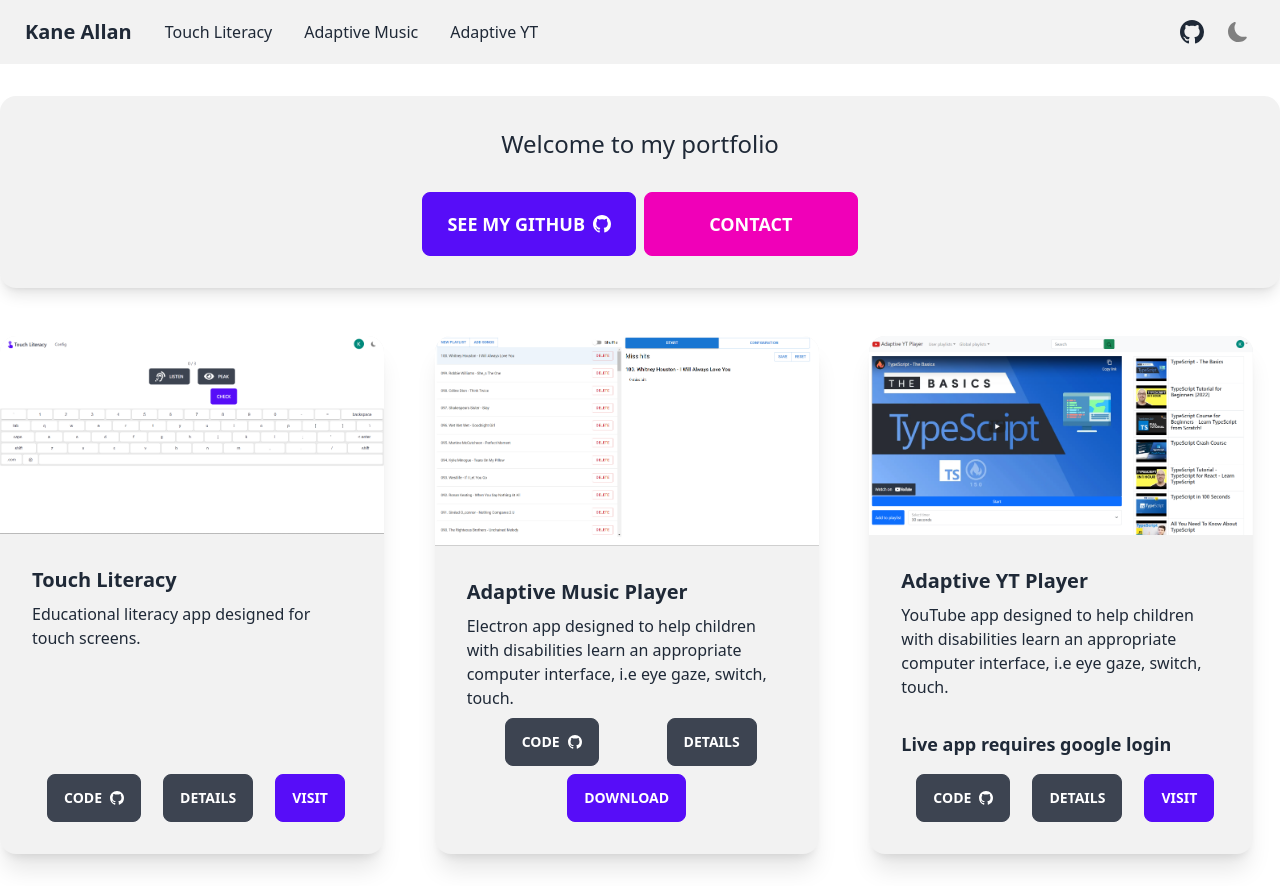
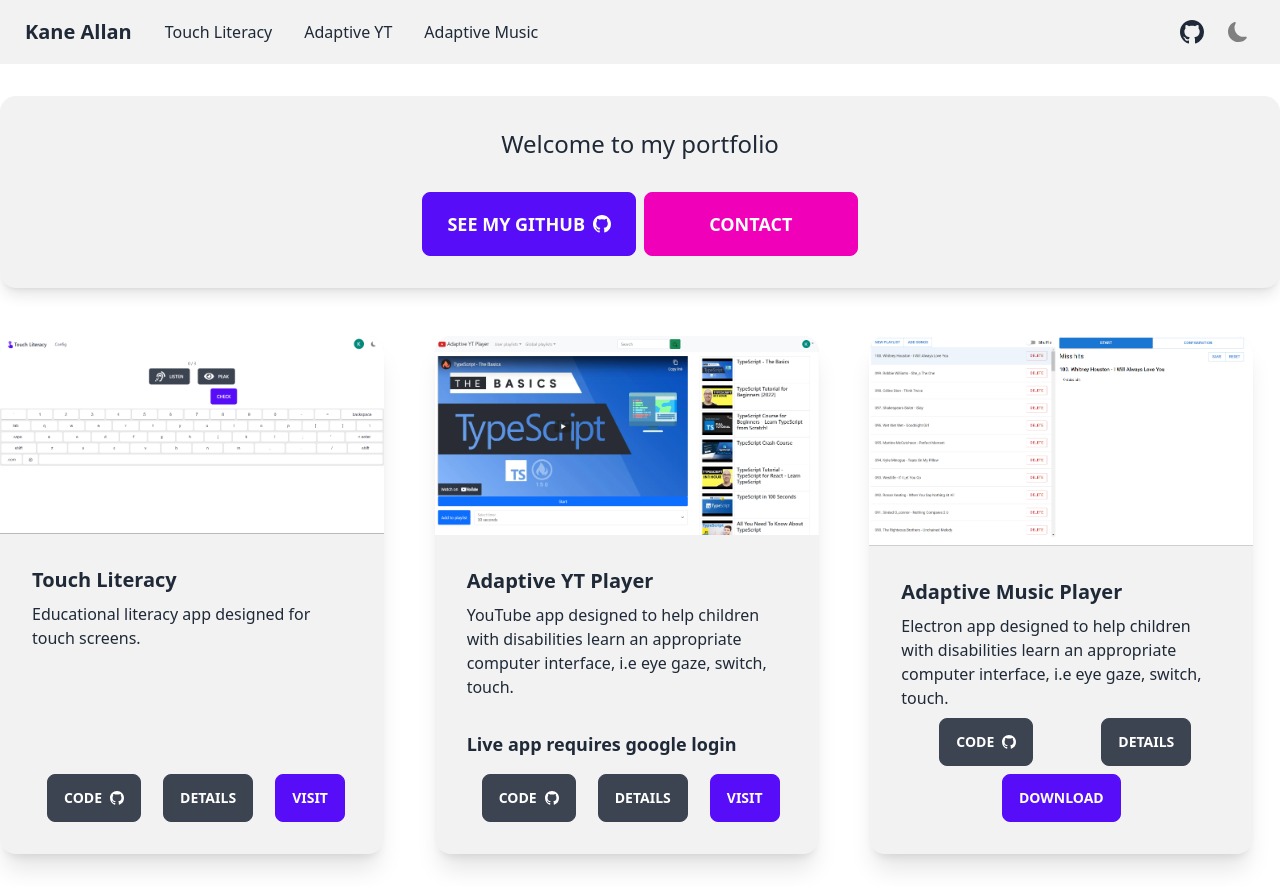
Before and after one commit to Enakers/portfolio, a Next.js app: page / in a window 1280 px wide. Built offline with nearby package versions, Linux system fonts and the light colour scheme.

Commit message:
feat: swap places of adaptive-yt & adaptive-music links

```diff
--- a/src/components/Layout/Navbar/Nav.tsx
+++ b/src/components/Layout/Navbar/Nav.tsx
@@ -14,14 +14,14 @@ const Nav = ({ className }: Props) => {
       </li>
 
       <li>
-        <Link href="/project/adaptive-music">
-          <a>Adaptive Music</a>
+        <Link href="/project/adaptive-yt">
+          <a>Adaptive YT</a>
         </Link>
       </li>
 
       <li>
-        <Link href="/project/adaptive-yt">
-          <a>Adaptive YT</a>
+        <Link href="/project/adaptive-music">
+          <a>Adaptive Music</a>
         </Link>
       </li>
     </ul>
--- a/src/pages/index.tsx
+++ b/src/pages/index.tsx
@@ -25,8 +25,9 @@ const Home = () => {
 
       <div className="grid sm:grid-cols-3 md:grid-cols-2 lg:grid-cols-3 gap-6 grid-rows-1">
         <TouchLiteracyCard />
+
+        <AdaptiveYTCard />
         <AdaptiveMusicCard />
-        <AdaptiveYTCard />
       </div>
     </>
   );
```
